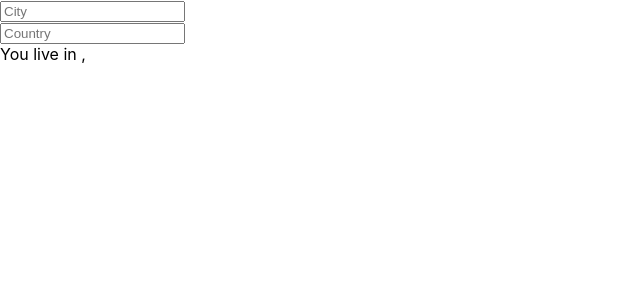
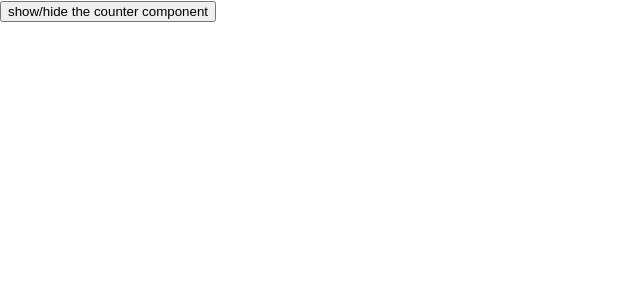
Before and after one commit to JoseTM/playingWithReactHooks, a React (Create React App) app: page / in a window 1280 px wide. Shown: the top 300 px of the page, without its empty margins (0-640 px from the left). Built offline with nearby package versions, Linux system fonts and the light colour scheme.

Commit message:
seccion 3 metodos de ciclo de vida en componentes basados en clases

```diff
--- a/src/App.js
+++ b/src/App.js
@@ -1,35 +1,57 @@
-import React, {useState} from 'react'
+import React, {Component} from 'react'
 
-function App(){
-   const [city, setCity] = useState('')
-   const [country, setCountry] = useState('');
+class Counter extends Component{
+   constructor(props){
+      super(props);
+      this.state = {
+         count:  0,
+      };
+   };
 
-   const handleCityChange = (event) =>  setCity(event.target.value);
-   const handleCountryChange = (event) => setCountry(event.target.value);
+   componentDidMount(){
+      console.log("Im mounted, Im run just one time after first rendering");
+   }
 
-   return(
-      <form>
+   componentDidUpdate(prevProps, prevState){
+      console.log("Im updated, Im run after any update of props "+prevState.count);
+   }
+
+   componentWillUnmount(){
+      console.log("Im been umounted, Im run just before component disapear from DOM")
+   }
+
+   render(){
+      console.log("im rendering");
+      const {count} = this.state;
+      return(
          <div>
-            <input
-               type="text"
-               placeholder="City"
-               value={ city }
-               onChange={ handleCityChange }
-            />
+            <button onClick={() => this.setState({count: count + 1})}>increase</button>
+            <button onClick={() => this.setState({count: count - 1})}>decrease</button>
+            <h1>{count}</h1>
          </div>
+      );
+   }
+}
+
+class App extends Component {
+   constructor(props){
+      super(props);
+      this.state={
+         visible: false,
+      }
+   };
+
+   render(){
+      const { visible } = this.state;
+      return(
          <div>
-            <input
-               type="text"
-               placeholder="Country"
-               value={ country }
-               onChange={ handleCountryChange }
-            />
+            <button onClick={() =>this.setState({visible: !visible})}>
+               show/hide the counter component
+            </button>
+            { visible && <Counter/>}
          </div>
-         <div>
-            You live in { `${city},  ${country}` }
-         </div>
-      </form>
-   );
+      );
+   }
 }
 
 export default App;
```
